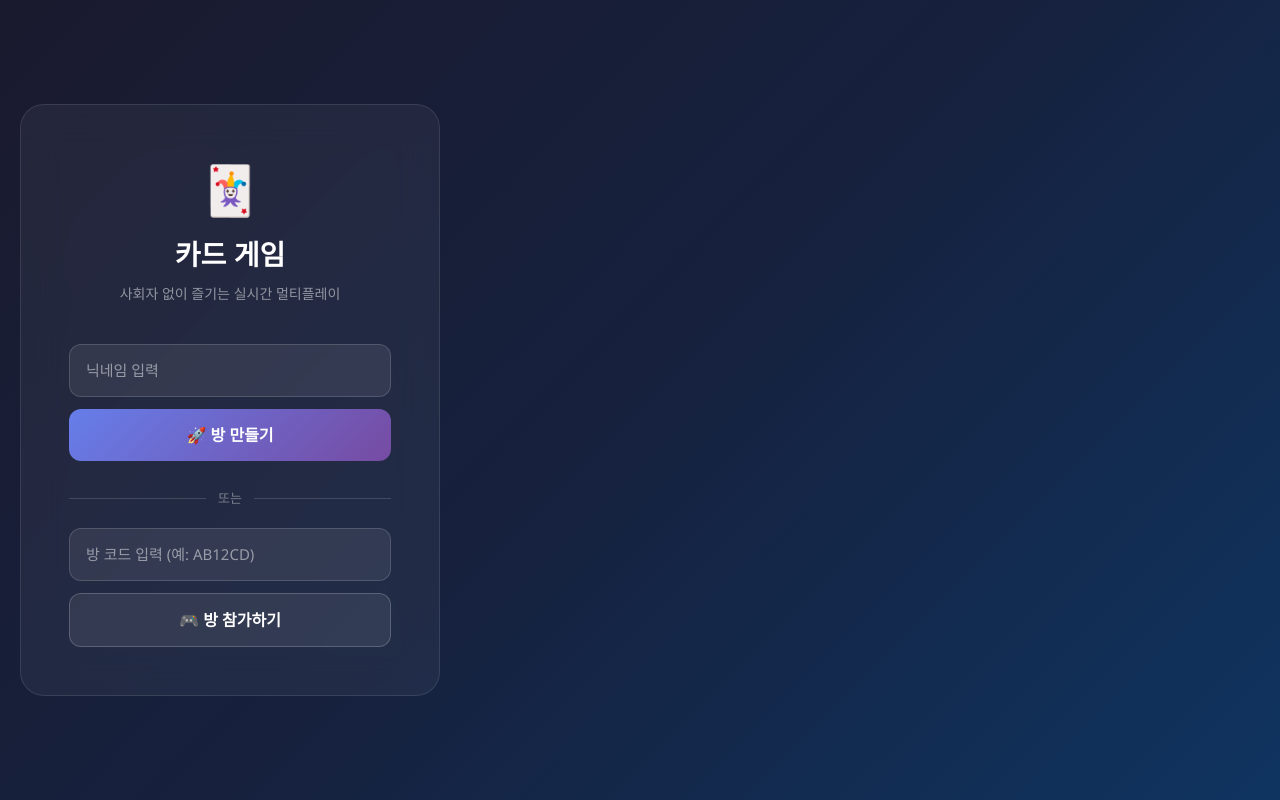
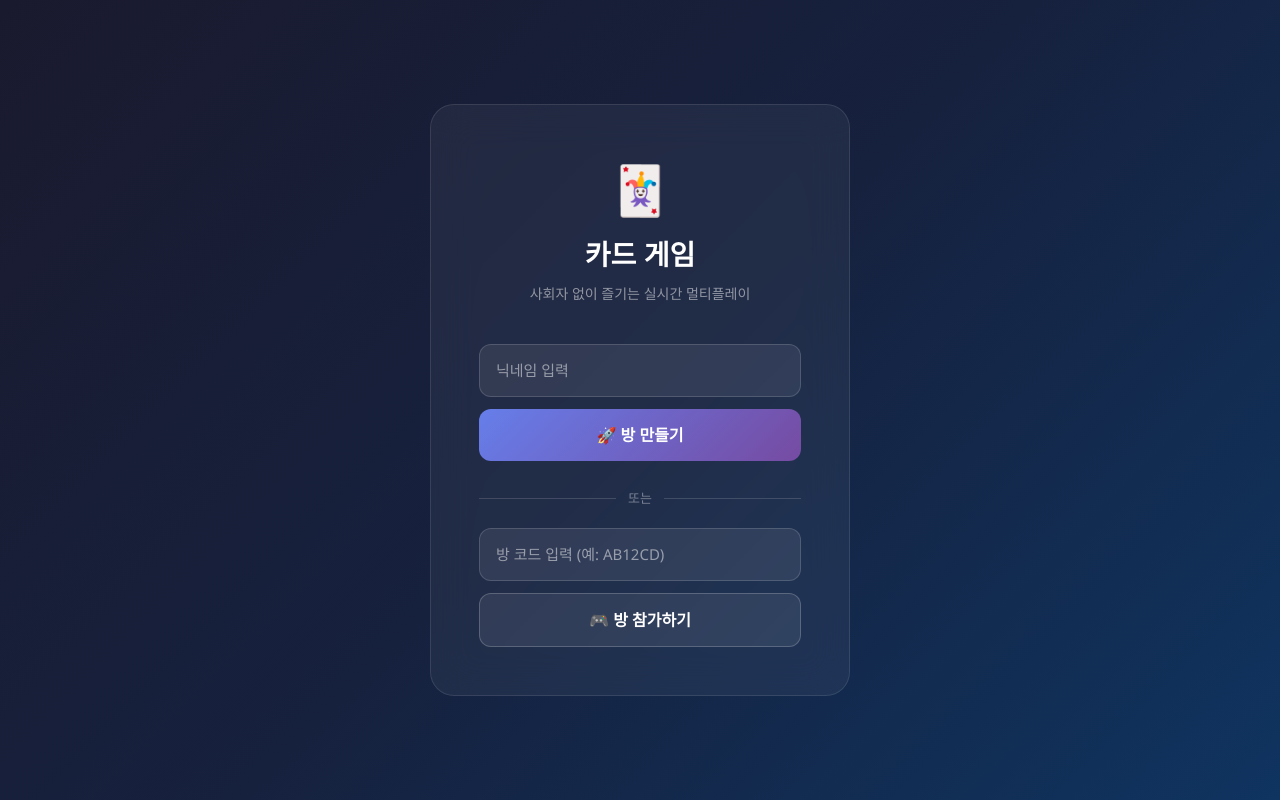
Before and after one commit to ohohyeon/card-game, a Next.js app: page / in a window 1280 px wide. Built offline with nearby package versions, Linux system fonts and the light colour scheme.

Commit message:
fix: typo in RoomPage style

```diff
--- a/app/page.tsx
+++ b/app/page.tsx
@@ -64,7 +64,7 @@ export default function Home() {
       background: "linear-gradient(135deg, #1a1a2e 0%, #16213e 50%, #0f3460 100%)",
       display: "flex",
       alignItems: "center",
-      justify: "center",
+      justifyContent: "center", // ⭕ justifyContent 로 바르게 고쳐줍니다.
       fontFamily: "'Segoe UI', sans-serif",
       padding: "20px",
     }}>
```
